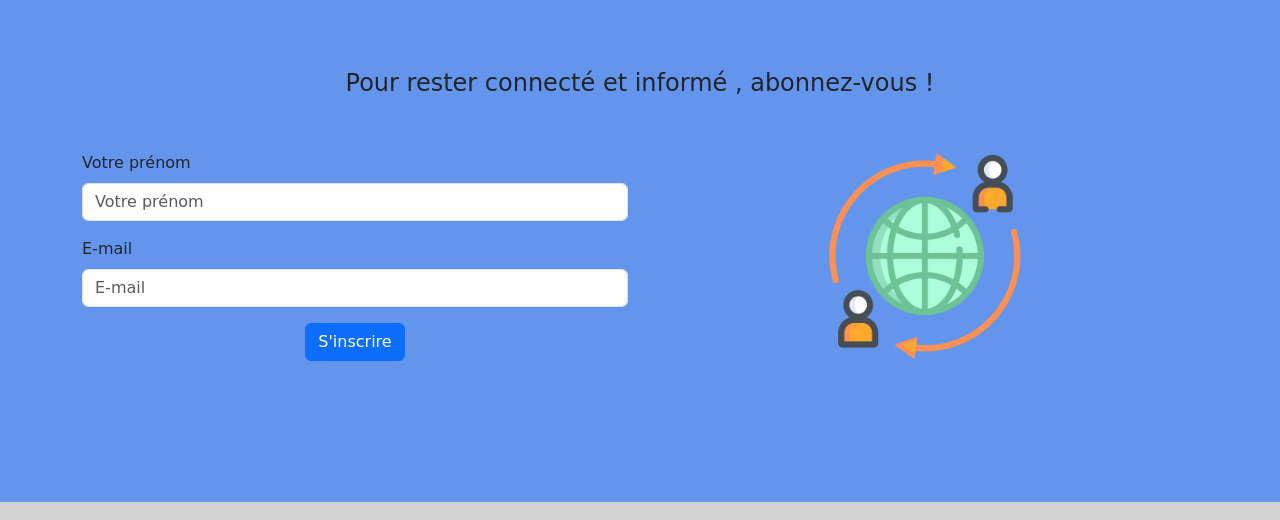
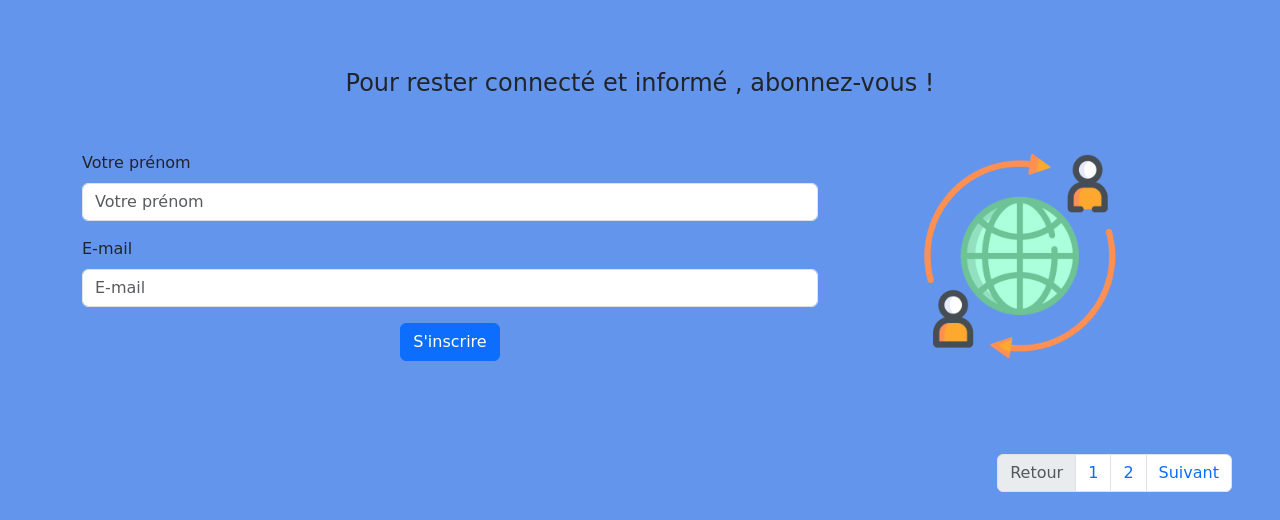
Before and after one commit to Thomas-Blachowiak/Association, a plain HTML site: page index.html in a window 1280 px wide. Shown: the part 2761-3281 px from the top of the page. Drawn offline with nearby package versions, Linux system fonts and the light colour scheme.

Commit message:
add pagination

```diff
--- a/index.html
+++ b/index.html
@@ -237,11 +237,11 @@
                     </div>
                 </div>
         </article>
-        <section class=" py-5 mt-4">
+        <section class=" p-5 mt-4">
             <div class="container">
                 <h4 class="text-center">Pour rester connecté et informé , abonnez-vous !</h4>
                 <div class="row justify-content-center align-items-center">
-                    <div class="col-md-6">
+                    <div class="col-md-8">
                         <form class="row g-3">
                             <div class="col-12">
                                 <label for="nameF" class="form-label">Votre prénom</label>
@@ -256,13 +256,25 @@
                             </div>
                         </form>
                     </div>
-                    <div class="col-md-6 text-center">
+                    <div class="col-md-4 text-center">
                         <img id="connexion" class="p-5 img-fluid moi" src="images/transaction.png" alt="...">
                     </div>
                 </div>
             </div>
         </section>
     </main>
+    <div class="px-5" aria-label="Page navigation example">
+        <ul class="pagination justify-content-end">
+          <li class="page-item disabled">
+            <a class="page-link">Retour</a>
+          </li>
+          <li class="page-item"><a class="page-link" href="index.html">1</a></li>
+          <li class="page-item"><a class="page-link" href="event.html">2</a></li>
+          <li class="page-item">
+            <a class="page-link" href="event.html">Suivant</a>
+          </li>
+        </ul>
+    </div>
     <footer class="p-4 mt-5">
         <ul class="nav justify-content-center border-bottom pb-3 mb-3">
             <li class="nav-item">
```
Also changed, not shown: event.html (+13 -1 lines).
